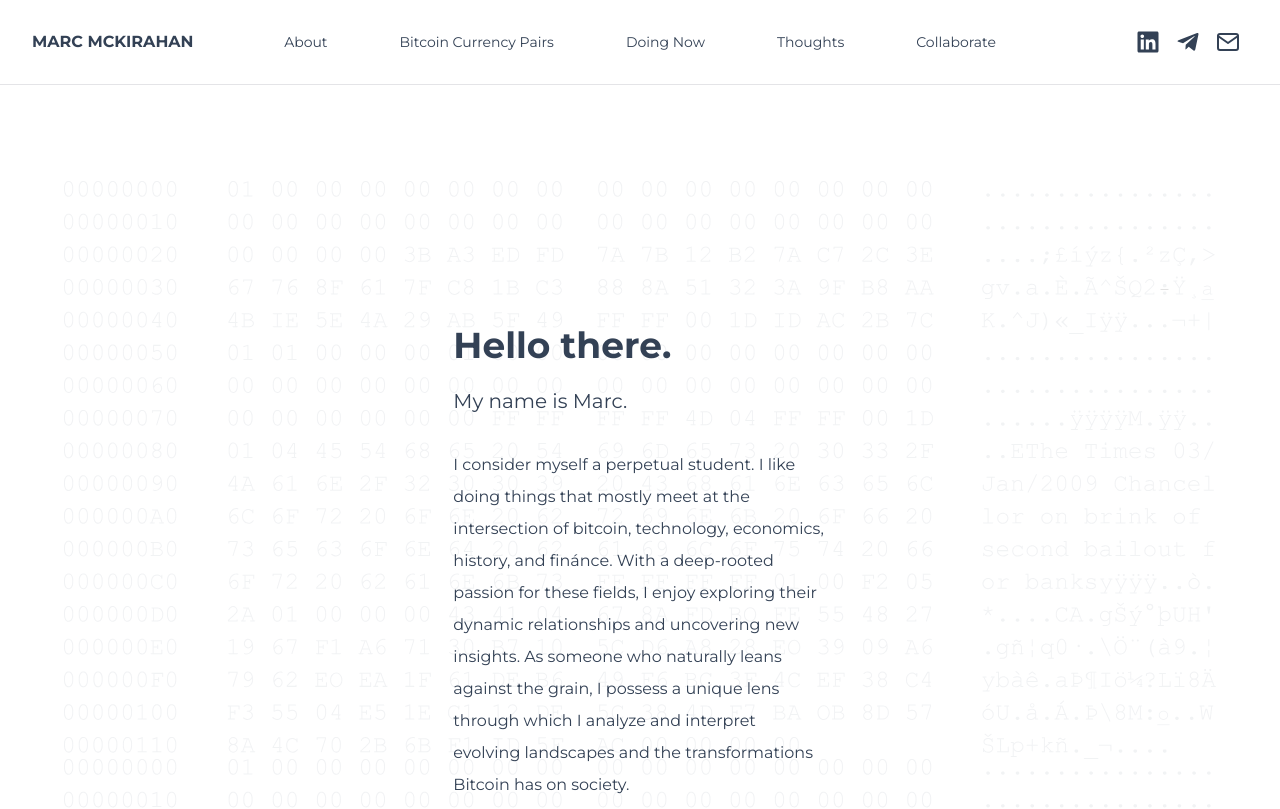
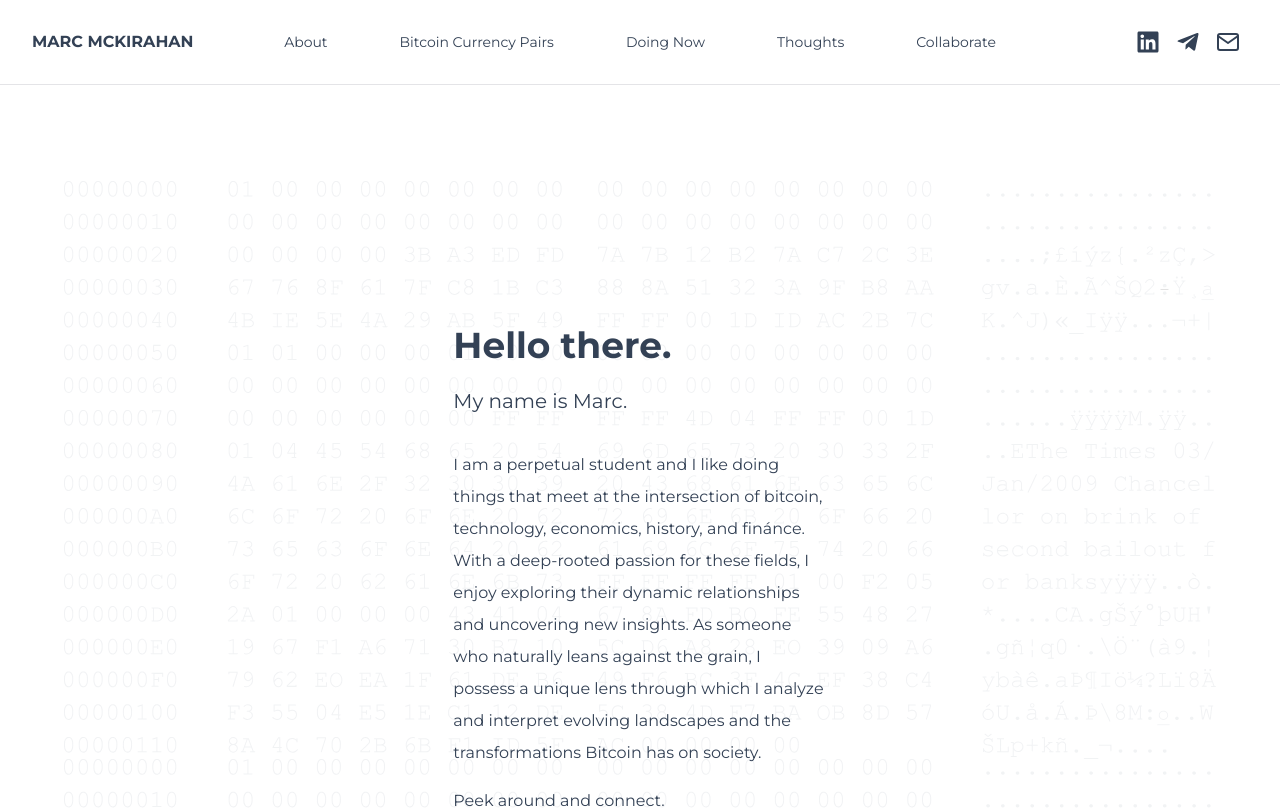
Before and after one commit to medranomiler/marc-website, a Next.js app: page / in a window 1280 px wide. Shown: the top 809 px of the page. Built offline with nearby package versions, Linux system fonts and the light colour scheme.

Commit message:
website update

```diff
--- a/src/pages/index.js
+++ b/src/pages/index.js
@@ -20,7 +20,7 @@ export default function Home() {
    </p>
 
     <p class="leading-8 mt-8 text-left text-slate-700">
-    I consider myself a perpetual student. I like doing things that mostly meet at the intersection of bitcoin, technology, economics, history, and finánce. With a deep-rooted passion for these fields, I enjoy exploring their dynamic relationships and uncovering new insights. As someone who naturally leans against the grain, I possess a unique lens through which I analyze and interpret evolving landscapes and the transformations Bitcoin has on society.
+    I am a perpetual student and I like doing things that meet at the intersection of bitcoin, technology, economics, history, and finánce. With a deep-rooted passion for these fields, I enjoy exploring their dynamic relationships and uncovering new insights. As someone who naturally leans against the grain, I possess a unique lens through which I analyze and interpret evolving landscapes and the transformations Bitcoin has on society.
     </p>
 
     <p class="leading-8 mt-4 mb-6 text-left text-slate-700">
```
